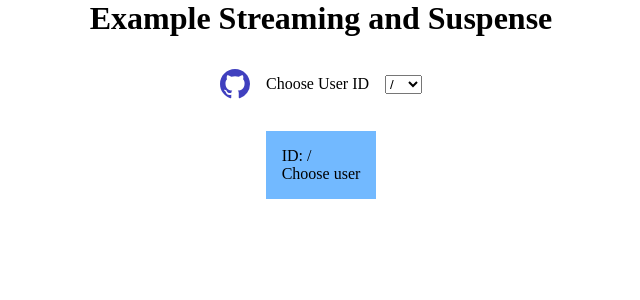
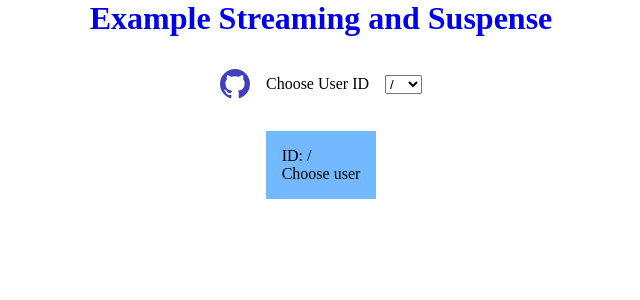
Before and after one commit to denisso/next13-app-exp, a Next.js app: page / in a window 1280 px wide. Shown: the top 300 px of the page, without its empty margins (319-959 px from the left). Built offline with nearby package versions, Linux system fonts and the light colour scheme.

Commit message:
case updated

```diff
--- a/app/layout.tsx
+++ b/app/layout.tsx
@@ -30,7 +30,15 @@ export default function RootLayout({
       <head />
       <body>
         <div className={styles.container}>
-          <h1>Example Streaming and Suspense</h1>
+          <h1>
+            <a
+              rel="noreferrer"
+              target="_blank"
+              href="https://beta.nextjs.org/docs/data-fetching/streaming-and-suspense"
+            >
+              Example Streaming and Suspense
+            </a>
+          </h1>
           <ClientContext>
             <header className={styles.header}>
               <div className={styles.logo}>
--- a/package.json
+++ b/package.json
@@ -16,7 +16,7 @@
     "eslint": "8.32.0",
     "eslint-config-next": "13.1.5",
     "moment": "^2.29.4",
-    "next": "^13.1.7-canary.21",
+    "next": "^13.1.7-canary.25",
     "react": "^18.2.0",
     "react-dom": "18.2.0",
     "server-only": "^0.0.1",
```
Also changed, not shown: 1 other file (tests, documents, lock files or other folders).
